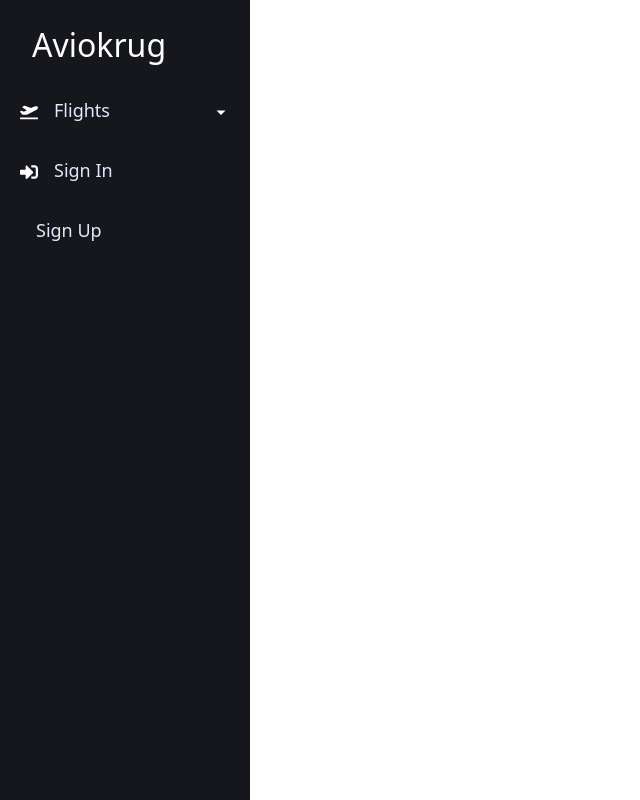
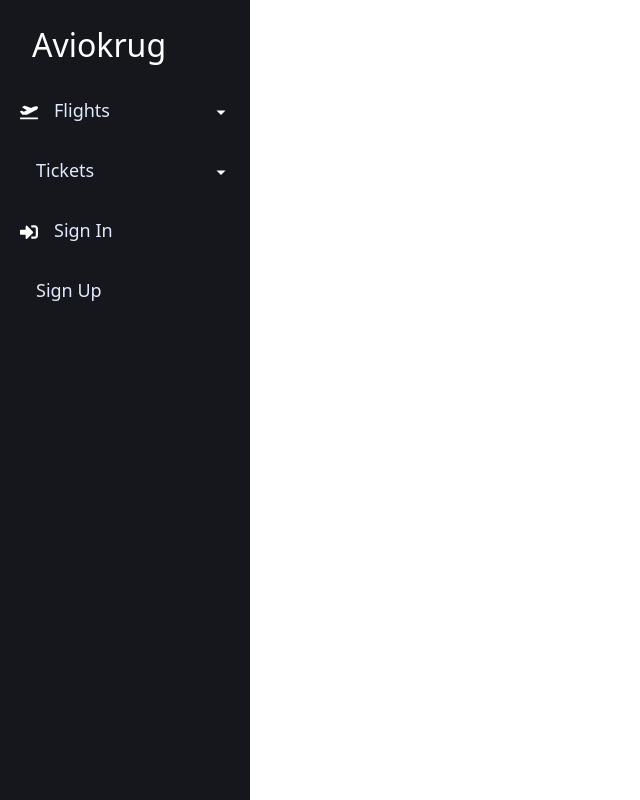
Before and after one commit to s-matke/abp, a React (Create React App) app in the folder flights/frontend/: page / in a window 1280 px wide. Shown: the whole page, without its empty margins (0-640 px from the left). Built offline with nearby package versions, Linux system fonts and the light colour scheme.

Commit message:
sidebar add item

```diff
--- a/flights/frontend/src/App.js
+++ b/flights/frontend/src/App.js
@@ -16,7 +16,7 @@ function App() {
           <Route path="/" element={<Home />}></Route>
           <Route path="/flight/search" element={<SearchFlights />}></Route>
           <Route path="/signup" element={<Signup />}></Route>
-          <Route path="/showUserTickets" element={<ShowUserTickets/>}></Route>
+          <Route path="/tickets/owned" element={<ShowUserTickets/>}></Route>
         </Routes>
       </BrowserRouter>
     </>
--- a/flights/frontend/src/components/Sidebar/SidebarData.js
+++ b/flights/frontend/src/components/Sidebar/SidebarData.js
@@ -28,6 +28,20 @@ export const SidebarData = [
     ],
   },
   {
+    title: "Tickets",
+    role: ['guest'],
+    iconClosed: <RiIcons.RiArrowDownSFill />,
+    iconOpened: <RiIcons.RiArrowUpSFill />,
+
+    subNav: [
+      {
+        title: "Owned",
+        path: "/tickets/owned",
+        role: ['guest']
+      }
+    ]
+  },
+  {
     title: "Sign In",
     path: "/signin",
     role: ['guest'],
```
